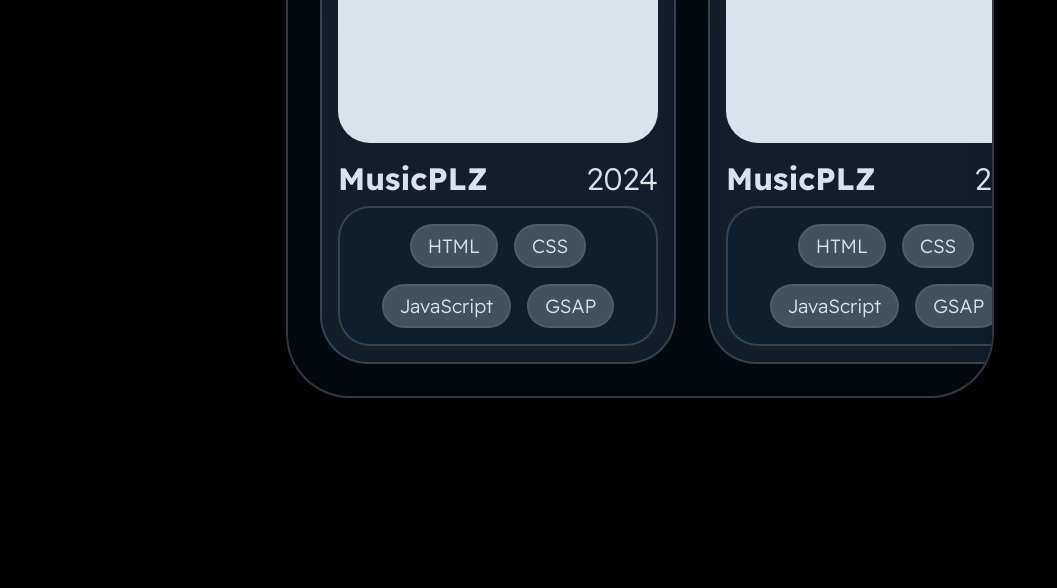
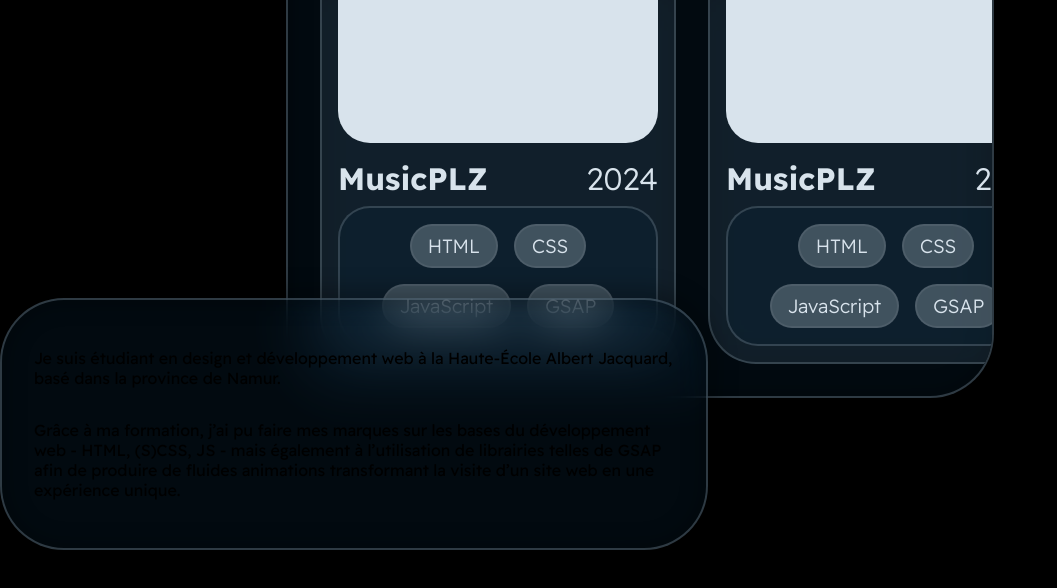
Before and after one commit to TardiGab/Portfolio25, a website: page src/index.html in a window 1280 px wide. Shown: the part 1023-1611 px from the top of the page, without its empty margins (0-1057 px from the left). Drawn offline with nearby package versions, Linux system fonts and the light colour scheme; files that its build step writes are made by us from their sources.

Commit message:
Still trying to figure out how to do an horizontal scroll

```diff
--- a/src/index.html
+++ b/src/index.html
@@ -132,6 +132,12 @@
               </div>
             </div>
           </section>
+          <section class="about">
+            <div class="about__container">
+              <p class="about__desc">Je suis étudiant en design et développement web à la Haute-École Albert Jacquard, basé dans la province de Namur.</p>
+              <p class="about__desc">Grâce à ma formation, j’ai pu faire mes marques sur les bases du développement web - HTML, (S)CSS, JS - mais également à l’utilisation de librairies telles de GSAP afin de produire de fluides animations transformant la visite d’un site web en une expérience unique.</p>
+            </div>
+          </section>
       </main>
     </div>
   </div>
--- a/src/scripts/app.js
+++ b/src/scripts/app.js
@@ -3,7 +3,6 @@
 import gsap from "gsap";
 import { ScrollTrigger } from "gsap/ScrollTrigger";
 import ScrollSmoother from "gsap/ScrollSmoother";
-import { Tween } from "gsap/gsap-core";
 
 gsap.registerPlugin(ScrollTrigger, ScrollSmoother);
 
@@ -26,6 +25,7 @@ const tl = gsap.timeline({
   }
 });
 
+const works = gsap.utils.toArray(".work__cards .work__card");
 
 tl.to(".hero__container", {
     width: "100%",
@@ -67,4 +67,28 @@ tl.to(".hero__container", {
     y: "-92vh",
     ease: "power2.inOut",
     duration: 1,
-  });
+  })
+  // .to(works, {
+  //   xPercent: -25 * (works.length - 1),
+  //   ease: "none",
+  //   // scrollTrigger: {
+  //   //   pin: true,
+  //   // },
+  // })
+  // .to(".about__container", {
+  //   width: "90vw",
+  //   height: "82vh",
+  //   y: "-192vh",
+  //   ease: "power2.inOut",
+  //   duration: 1,
+  // });
+
+gsap.to(works, {
+  xPercent: -100 * (works.length - 1),
+  scrollTrigger: {
+    trigger: ".work__cards",
+    pin: true,
+    markers: true,
+    scrub: 1,
+  }
+})
--- a/src/styles/app.scss
+++ b/src/styles/app.scss
@@ -8,7 +8,7 @@
 
 body {
   background-color: #000;
-  min-height: 200vh;
+  min-height: 300vh;
   margin: 0;
   font-family: Lexend;
   font-feature-settings: "ss01" on;
--- a/src/styles/pages/_home.scss
+++ b/src/styles/pages/_home.scss
@@ -205,3 +205,30 @@
     }
   }
 }
+
+.about {
+  &__container {
+    display: flex;
+    flex-direction: column;
+    align-items: center;
+    justify-content: center;
+    width: 50vw;
+    padding: 2rem;
+    border-radius: 64px;
+    border: 2px solid rgba(91, 106, 118, 0.5);
+    background: #07203451;
+    box-shadow: 0px 0px 20px 10px rgba(0, 0, 0, 0.25),
+      inset 0px 0px 20px 5px rgba(0, 0, 0, 0.25);
+    backdrop-filter: blur(20px);
+    margin-top: -100px; // Adjust as needed
+    margin-bottom: -100px; // Adjust as needed
+    overflow-x: hidden;
+
+    @media screen and (max-width: 768px) {
+      width: 90vw;
+      padding: 1rem;
+      margin-top: -50px; // Adjust for smaller screens
+      margin-bottom: -50px; // Adjust for smaller screens
+    }
+  }
+}
```
